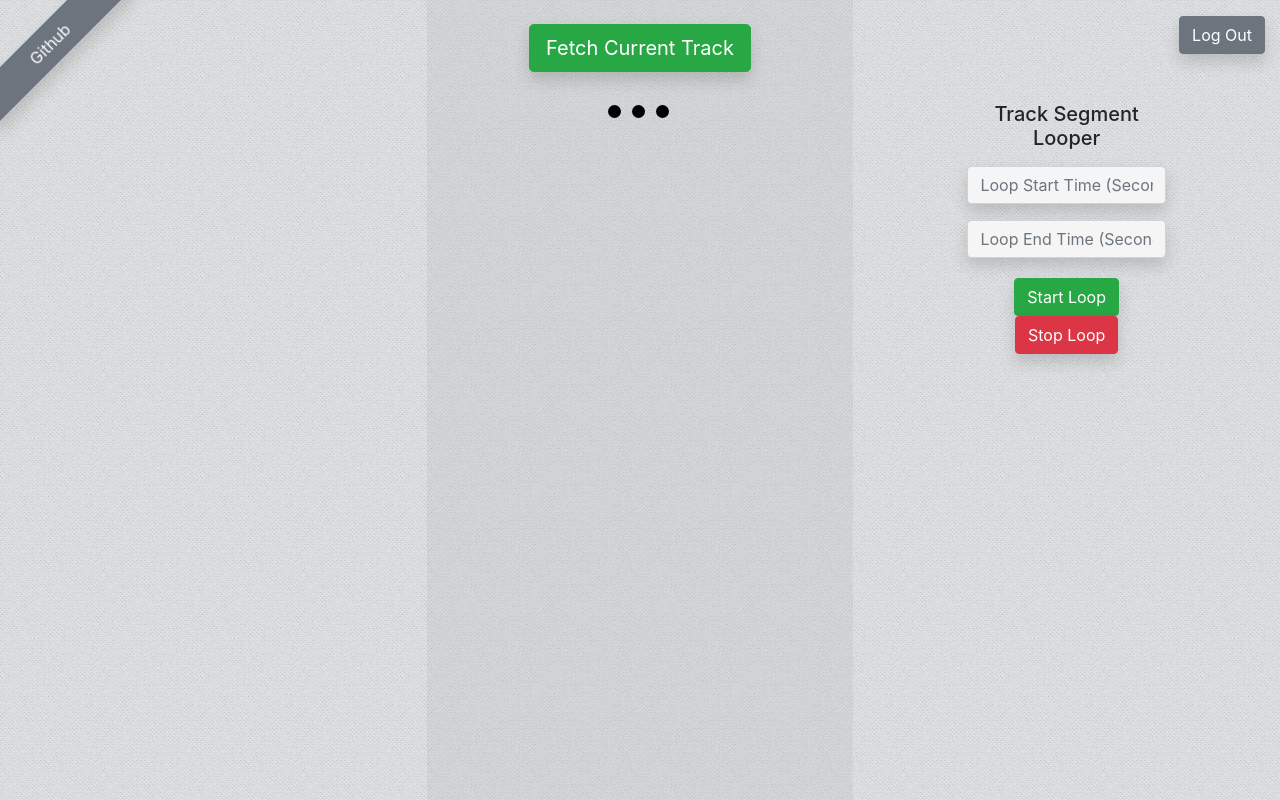
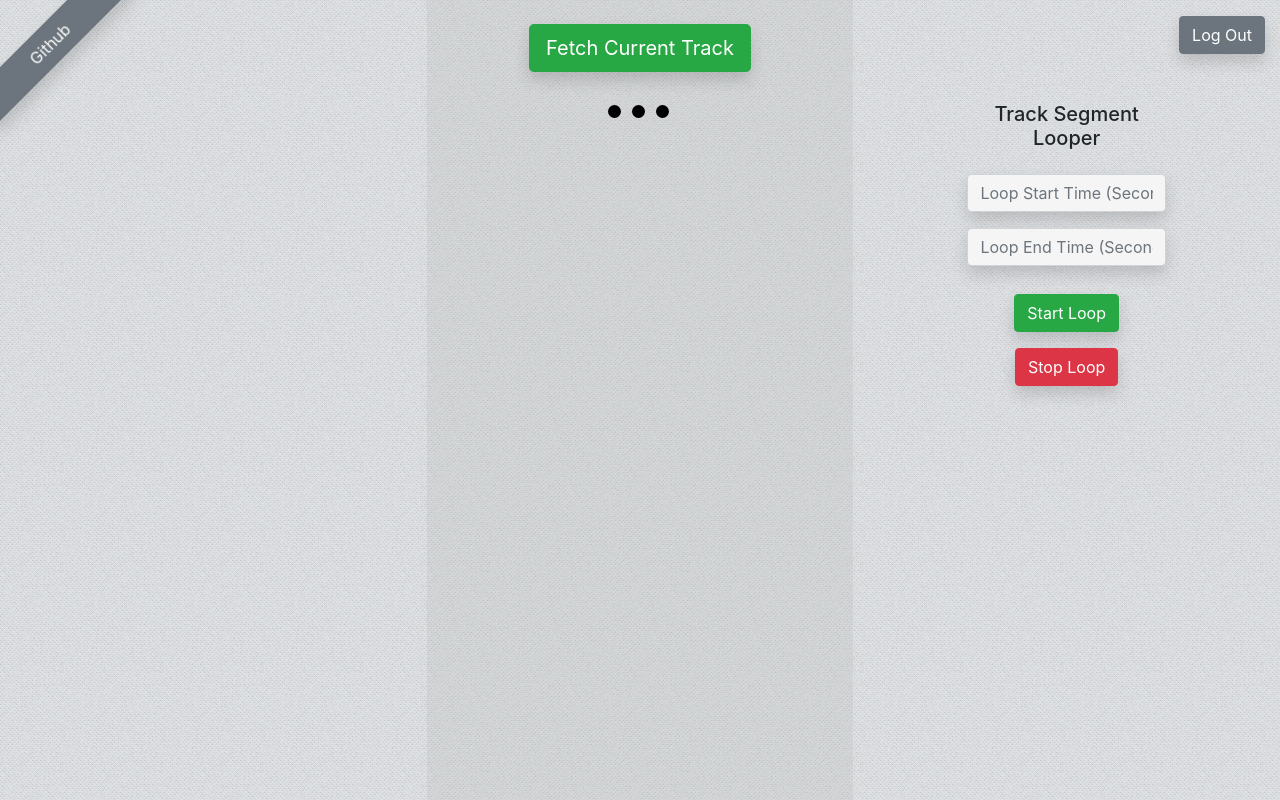
Before and after one commit to bryantinge/Live-Song-Stats, a Flask app: page /viewer in a window 1280 px wide. Run offline with Flask 2, Linux system fonts and the light colour scheme; data that the repository does not hold is empty; some libraries are stand-ins or nearby versions.

Commit message:
Update viewer.html

```diff
--- a/templates/viewer.html
+++ b/templates/viewer.html
@@ -48,7 +48,7 @@
 
           <div id='loopForm'>
             <form name='loop' class='loop-form pt-5 pb-3' autocomplete='off'>
-              <h5 class='pb-2'>Track Segment Looper</h5>
+              <h5 class='pb-3'>Track Segment Looper</h5>
               <div class='form-group'>
                 <input type='text' class='form-control text-center shadow' id='loopStart'
                   placeholder='Loop Start Time (Seconds)'>
@@ -57,10 +57,10 @@
                 <input type='text' class='form-control text-center shadow' id='loopEnd'
                   placeholder='Loop End Time (Seconds)'>
               </div>
-              <button type='submit' id='loopFormStart' class='btn btn-success shadow mx-2' onclick='this.blur();'>
+              <button type='submit' id='loopFormStart' class='btn btn-success shadow m-2' onclick='this.blur();'>
               Start Loop
               </button>
-              <button type='button' id='loopFormStop' class='btn btn-danger shadow mx-2' onclick='this.blur();'>
+              <button type='button' id='loopFormStop' class='btn btn-danger shadow m-2' onclick='this.blur();'>
               Stop Loop
               </button>
             </form>
```
